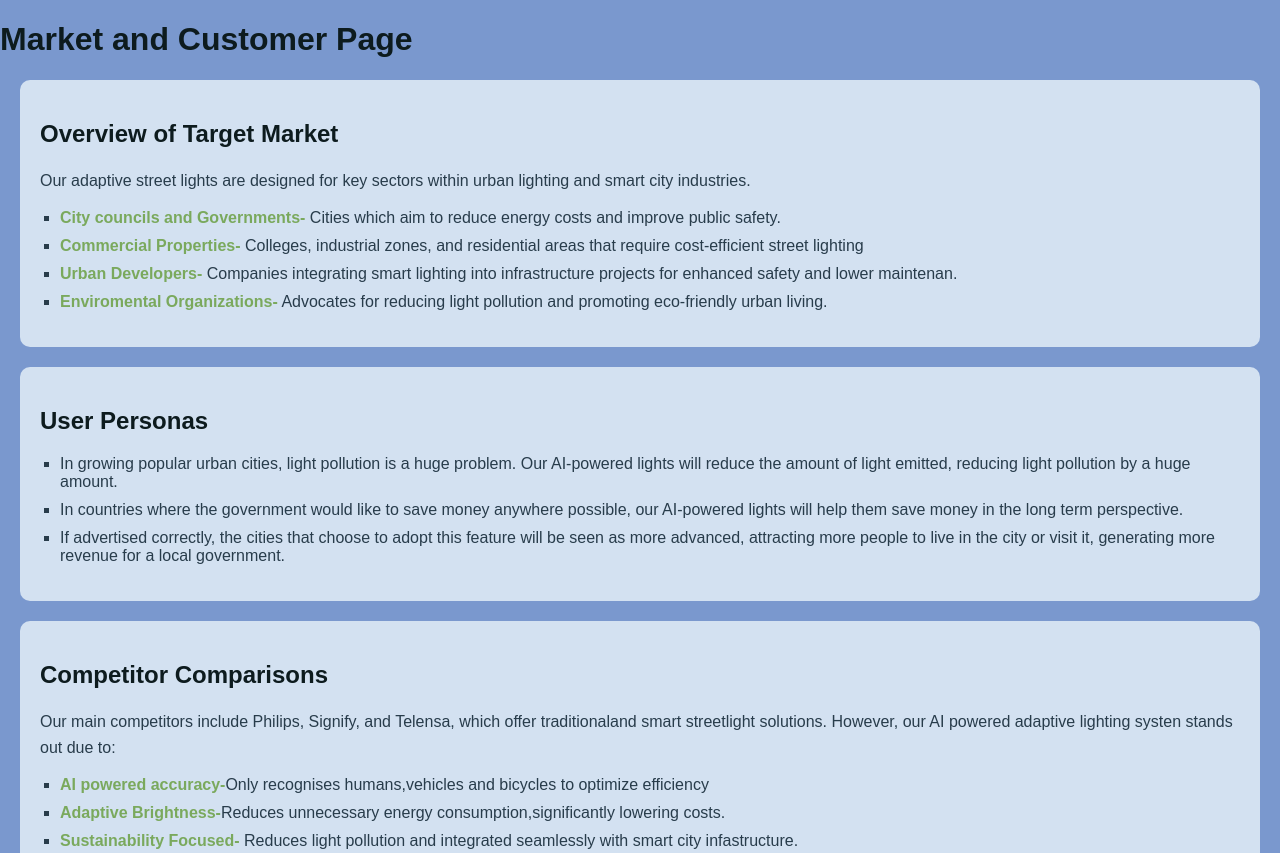
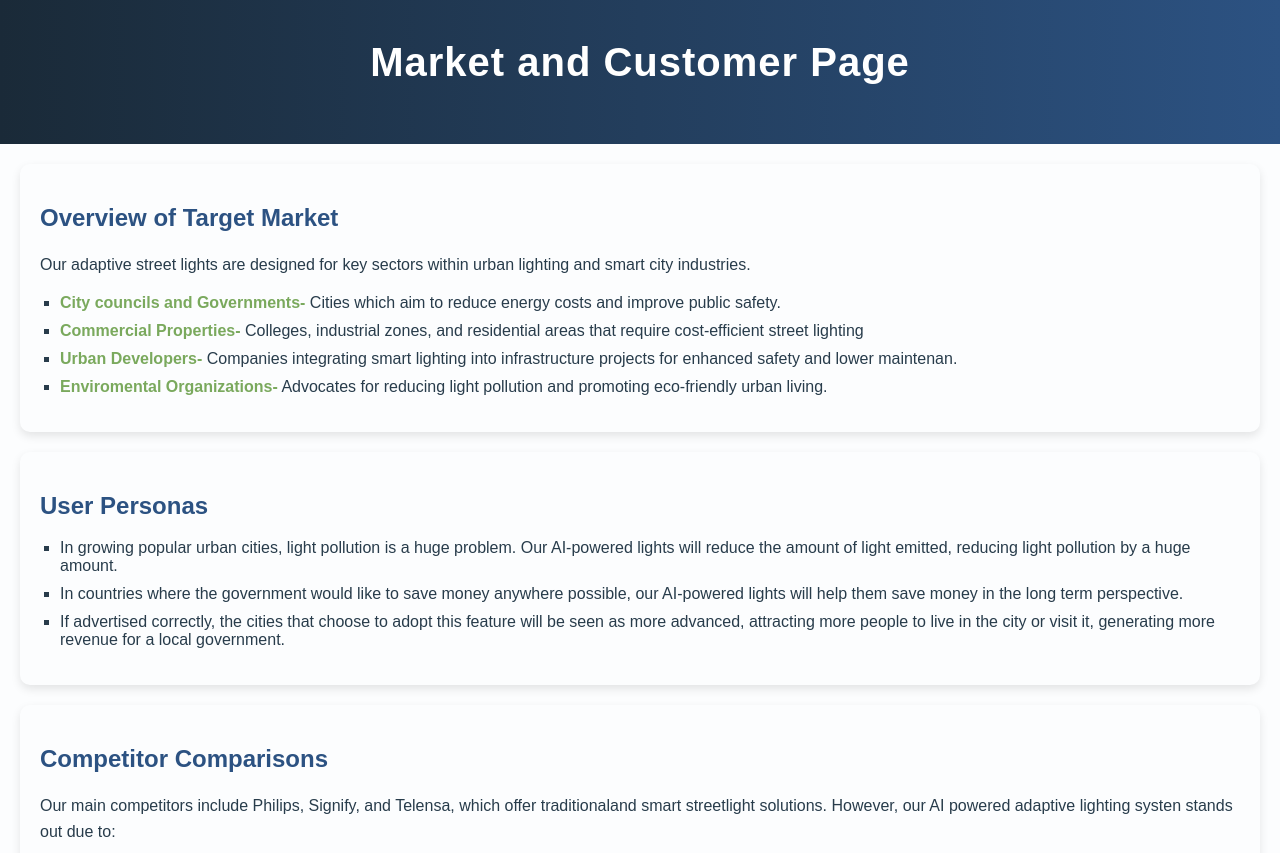
Before and after one commit to illiabalan2/group_I_website, a plain HTML site: page Market and Customer Page/market.html in a window 1280 px wide. Shown: the top 853 px of the page. Drawn offline with Linux system fonts and the light colour scheme.

Commit message:
Update style.css

```diff
--- a/Market and Customer Page/style.css
+++ b/Market and Customer Page/style.css
@@ -1,12 +1,12 @@
 body {
     font-family: Arial, sans-serif;
-    background-color: #7a98ce;
+    background-color: #fcfdfe;
     color: #0D1B1E;
     margin: 0;
     padding: 0;
 }
 
-.header {
+header {
     background: linear-gradient(to right, #1a2a38, #2c5282);
     color: white;
     padding: 40px 20px;
@@ -14,23 +14,24 @@ body {
     position: relative;
     animation: fadeInDown 1s ease-in-out;
 }
-.header h1 {
+header h1 {
     font-size: 40px;
     margin: 0;
     font-weight: bold;
     letter-spacing: 1px;
 }
-.header p {
+header p {
     font-size: 1.2em;
     margin-top: 10px;
     opacity: 0.8;
 }
 
-.h2 {
+h2 {
     color: #2c5282;
 }
 section {
-    background-color: #D3E1F1;
+    background-color: f2f3f3;
+    box-shadow: 0px 4px 10px rgba(0, 0, 0, 0.1);
     padding: 20px;
     margin: 20px;
     border-radius: 10px;
```
